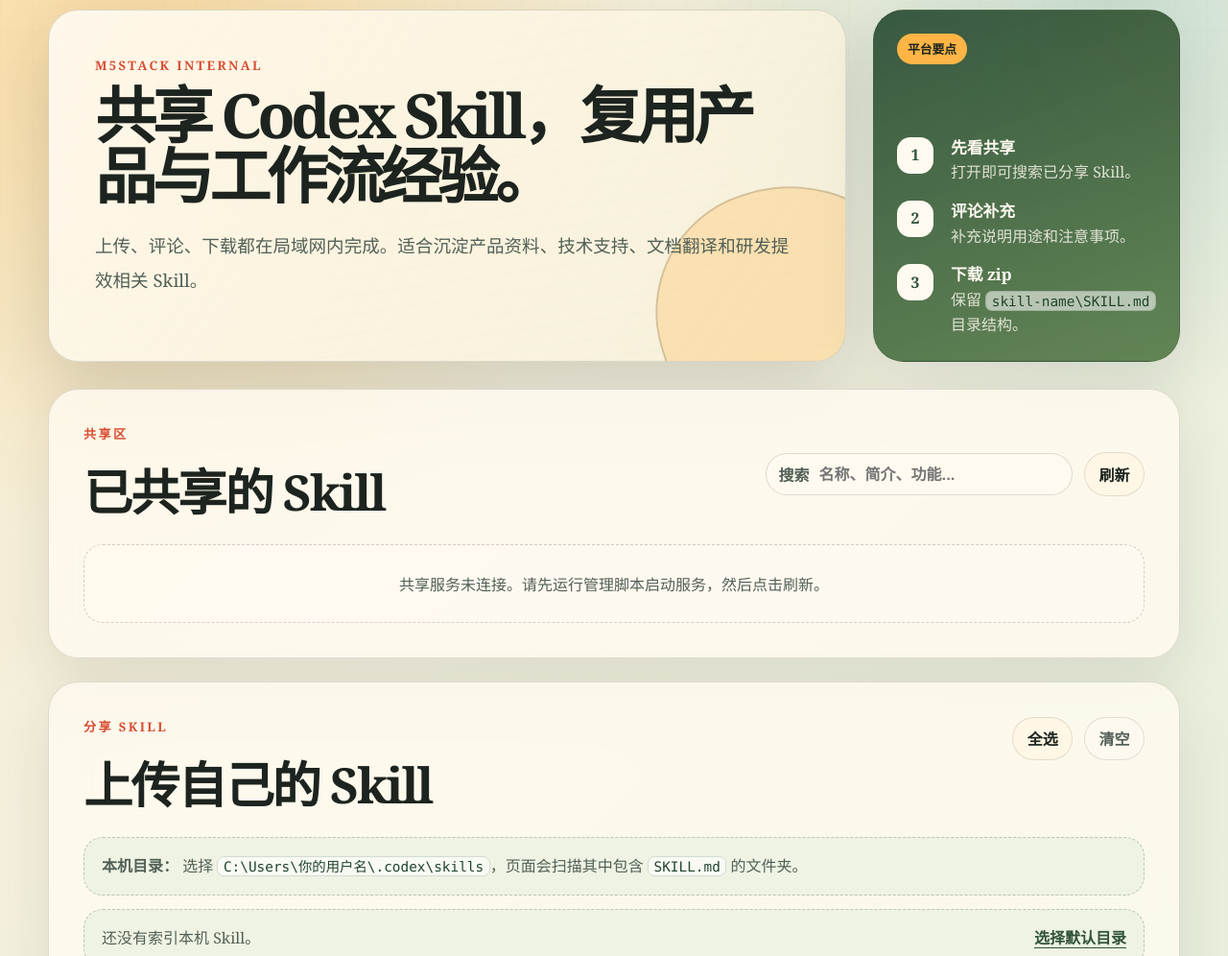
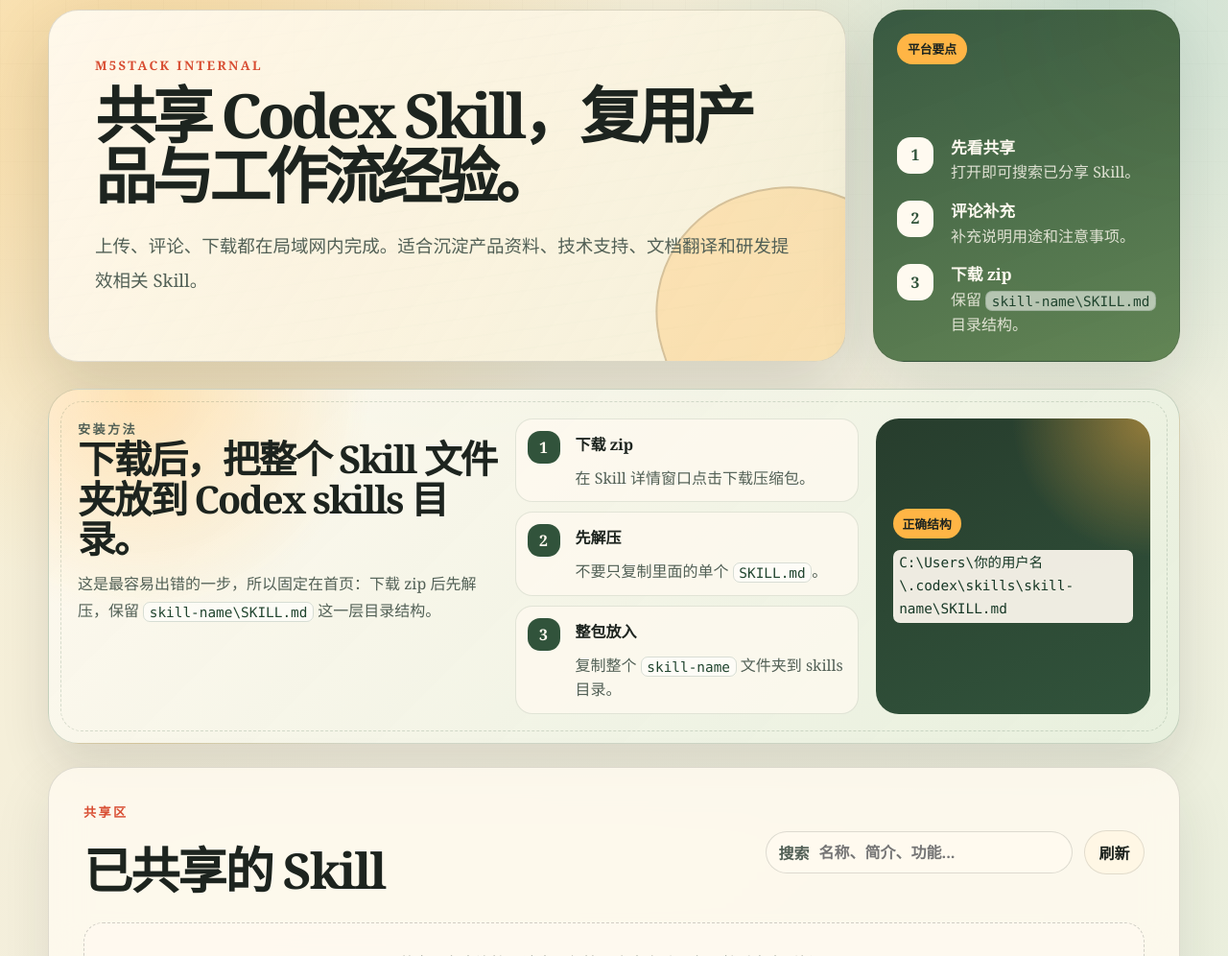
Before and after one commit to yuyun2000/m5stack-skill-hub, a plain HTML site: page public/index.html in a window 1280 px wide. Shown: the part 104-1100 px from the top of the page at 96% size. Drawn offline with Linux system fonts and the light colour scheme; no server answers.

Commit message:
Fix install instructions layout

```diff
--- a/public/index.html
+++ b/public/index.html
@@ -41,6 +41,26 @@
       </header>
 
       <main>
+        <section class="install-home-panel" aria-labelledby="installHomeTitle">
+          <div class="install-home-copy">
+            <p class="eyebrow">安装方法</p>
+            <h2 id="installHomeTitle">下载后，把整个 Skill 文件夹放到 Codex skills 目录。</h2>
+            <p>
+              这是最容易出错的一步，所以固定在首页：下载 zip 后先解压，保留
+              <code>skill-name\SKILL.md</code> 这一层目录结构。
+            </p>
+          </div>
+          <ol class="install-steps" aria-label="安装步骤">
+            <li><strong>下载 zip</strong><span>在 Skill 详情窗口点击下载压缩包。</span></li>
+            <li><strong>先解压</strong><span>不要只复制里面的单个 <code>SKILL.md</code>。</span></li>
+            <li><strong>整包放入</strong><span>复制整个 <code>skill-name</code> 文件夹到 skills 目录。</span></li>
+          </ol>
+          <div class="install-path-card" aria-label="正确安装目录示例">
+            <span>正确结构</span>
+            <code>C:\Users\你的用户名\.codex\skills\skill-name\SKILL.md</code>
+          </div>
+        </section>
+
         <section class="panel library-panel" aria-labelledby="libraryTitle">
           <div class="section-heading library-heading">
             <div>
@@ -124,19 +144,22 @@
               <button class="primary-action" id="downloadZipBtn" type="button">下载 Skill 压缩包</button>
               <button class="danger-action" id="deleteSkillBtn" type="button">从共享区删除</button>
             </div>
-            <p class="install-help">
-              下载后先解压，再把整个 Skill 文件夹放进 <code>C:\Users\你的用户名\.codex\skills</code>。
-            </p>
-            <div class="install-guide" aria-label="安装目录结构说明">
+          </aside>
+          <section class="dialog-install-panel" aria-label="安装目录结构说明">
+            <div>
+              <p class="eyebrow">下载后怎么安装</p>
+              <h3>先解压，再把整个 Skill 文件夹放进 skills 目录。</h3>
+              <p>不要把 <code>SKILL.md</code> 直接放到 <code>.codex\skills</code> 根目录。</p>
+            </div>
+            <div class="install-guide">
               <strong>正确安装结构</strong>
               <code id="installPathExample">C:\Users\你的用户名\.codex\skills\skill-name\SKILL.md</code>
               <pre id="installTree">.codex\skills\
   skill-name\
     SKILL.md
     ...其他文件</pre>
-              <p>不要把 <code>SKILL.md</code> 直接放到 <code>.codex\skills</code> 根目录。</p>
             </div>
-          </aside>
+          </section>
           <div class="detail-main">
             <section class="comments-panel comments-spotlight" aria-labelledby="commentsTitle">
               <div class="comments-head">
--- a/public/styles.css
+++ b/public/styles.css
@@ -392,6 +392,136 @@
   margin-top: 28px;
 }
 
+.install-home-panel {
+  position: relative;
+  display: grid;
+  grid-template-columns: minmax(0, 1.1fr) minmax(280px, 0.9fr) minmax(240px, 0.72fr);
+  gap: 18px;
+  align-items: stretch;
+  border: 1px solid rgba(49, 83, 59, 0.2);
+  border-radius: var(--radius-lg);
+  padding: clamp(22px, 3vw, 30px);
+  background:
+    radial-gradient(circle at 8% 0%, rgba(255, 181, 69, 0.34), transparent 15rem),
+    linear-gradient(135deg, rgba(255, 250, 240, 0.95), rgba(230, 239, 221, 0.9));
+  box-shadow: 0 24px 52px rgba(29, 36, 31, 0.12);
+}
+
+.install-home-panel::before {
+  content: "";
+  position: absolute;
+  inset: 12px;
+  pointer-events: none;
+  border: 1px dashed rgba(49, 83, 59, 0.18);
+  border-radius: calc(var(--radius-lg) - 10px);
+}
+
+.install-home-copy,
+.install-steps,
+.install-path-card {
+  position: relative;
+  z-index: 1;
+}
+
+.install-home-copy h2 {
+  max-width: 720px;
+  margin-bottom: 12px;
+  font-size: clamp(1.65rem, 3.1vw, 2.75rem);
+  line-height: 1.04;
+  letter-spacing: -0.05em;
+}
+
+.install-home-copy p {
+  max-width: 720px;
+  margin-bottom: 0;
+  color: var(--ink-soft);
+  line-height: 1.75;
+}
+
+.install-steps {
+  display: grid;
+  gap: 10px;
+  margin: 0;
+  padding: 0;
+  list-style: none;
+  counter-reset: install-step;
+}
+
+.install-steps li {
+  display: grid;
+  grid-template-columns: 38px minmax(0, 1fr);
+  gap: 12px;
+  align-items: start;
+  border: 1px solid rgba(49, 83, 59, 0.13);
+  border-radius: 18px;
+  padding: 12px;
+  background: rgba(255, 250, 240, 0.72);
+  counter-increment: install-step;
+}
+
+.install-steps li::before {
+  content: counter(install-step);
+  grid-column: 1;
+  grid-row: 1 / span 2;
+  display: grid;
+  width: 34px;
+  height: 34px;
+  place-items: center;
+  border-radius: 13px;
+  color: var(--paper-bright);
+  background: var(--moss);
+  font-weight: 900;
+}
+
+.install-steps strong,
+.install-steps span {
+  grid-column: 2;
+  display: block;
+}
+
+.install-steps strong {
+  grid-row: 1;
+  margin-top: 1px;
+  font-weight: 900;
+}
+
+.install-steps span {
+  grid-row: 2;
+  color: var(--ink-soft);
+  line-height: 1.55;
+}
+
+.install-path-card {
+  display: grid;
+  align-content: center;
+  gap: 12px;
+  border-radius: 24px;
+  padding: 18px;
+  color: var(--paper-bright);
+  background:
+    radial-gradient(circle at 100% 0%, rgba(255, 181, 69, 0.5), transparent 9rem),
+    linear-gradient(160deg, #273d2d, var(--moss));
+}
+
+.install-path-card span {
+  width: max-content;
+  border-radius: 999px;
+  padding: 0.36rem 0.62rem;
+  color: var(--ink);
+  background: var(--citrus);
+  font-weight: 900;
+  font-size: 0.8rem;
+}
+
+.install-path-card code {
+  display: block;
+  overflow-wrap: anywhere;
+  border-color: rgba(255, 250, 240, 0.24);
+  color: #173826;
+  background: rgba(255, 250, 240, 0.92);
+  line-height: 1.65;
+}
+
 .panel {
   padding: clamp(22px, 4vw, 36px);
 }
@@ -769,11 +899,19 @@
 
 .dialog-layout {
   display: grid;
-  grid-template-columns: 320px minmax(0, 1fr);
+  grid-template-columns: 330px minmax(0, 1fr);
+  grid-template-rows: auto minmax(0, 1fr);
   min-height: 640px;
+  max-height: min(820px, calc(100vh - 28px));
 }
 
 .dialog-side {
+  grid-column: 1;
+  grid-row: 1 / span 2;
+  display: flex;
+  flex-direction: column;
+  min-height: 0;
+  overflow: auto;
   padding: 30px;
   color: var(--paper-bright);
   background:
@@ -822,10 +960,40 @@
   font-size: 0.9rem;
 }
 
+.dialog-install-panel {
+  position: relative;
+  grid-column: 2;
+  grid-row: 1;
+  z-index: 2;
+  display: grid;
+  grid-template-columns: minmax(0, 0.92fr) minmax(280px, 1fr);
+  gap: 18px;
+  align-items: start;
+  border-bottom: 1px solid rgba(49, 83, 59, 0.16);
+  padding: 28px 42px;
+  color: var(--paper-bright);
+  background:
+    radial-gradient(circle at 8% 0%, rgba(255, 181, 69, 0.34), transparent 14rem),
+    linear-gradient(145deg, #294233, var(--moss));
+  box-shadow: 0 16px 30px rgba(29, 36, 31, 0.12);
+}
+
+.dialog-install-panel h3 {
+  margin: 0 0 10px;
+  font-size: clamp(1.35rem, 2.4vw, 2rem);
+  line-height: 1.08;
+  letter-spacing: -0.04em;
+}
+
+.dialog-install-panel p {
+  margin: 0;
+  color: rgba(255, 250, 240, 0.78);
+  line-height: 1.7;
+}
+
 .install-guide {
   display: grid;
   gap: 10px;
-  margin-top: 16px;
   border: 1px solid rgba(255, 250, 240, 0.16);
   border-radius: 18px;
   padding: 14px;
@@ -840,6 +1008,7 @@
   display: block;
   overflow-wrap: anywhere;
   color: #173826;
+  background: rgba(255, 250, 240, 0.9);
 }
 
 .install-guide pre {
@@ -861,8 +1030,10 @@
 }
 
 .detail-main {
+  grid-column: 2;
+  grid-row: 2;
   overflow: auto;
-  max-height: min(820px, calc(100vh - 28px));
+  min-height: 0;
   background: rgba(255, 250, 240, 0.92);
 }
 
@@ -1114,8 +1285,20 @@
 
 @media (max-width: 900px) {
   .hero-grid,
+  .dialog-layout,
+  .install-home-panel,
+  .dialog-install-panel {
+    grid-template-columns: 1fr;
+  }
+
   .dialog-layout {
-    grid-template-columns: 1fr;
+    grid-template-areas:
+      "install"
+      "side"
+      "detail";
+    grid-template-rows: auto;
+    min-height: 0;
+    max-height: none;
   }
 
   .quick-card {
@@ -1127,13 +1310,22 @@
   }
 
   .dialog-side {
+    grid-area: side;
     padding-right: 72px;
+    max-height: none;
   }
 
   .detail-main {
+    grid-area: detail;
+    overflow: visible;
     max-height: none;
   }
 
+  .dialog-install-panel {
+    grid-area: install;
+  }
+
+  .dialog-install-panel,
   .markdown-preview,
   .comments-panel,
   .updates-panel {
@@ -1166,8 +1358,18 @@
   }
 
   .hero-copy,
-  .panel {
+  .panel,
+  .install-home-panel {
     border-radius: 24px;
+  }
+
+  .install-home-panel {
+    gap: 14px;
+    padding: 20px;
+  }
+
+  .install-home-panel::before {
+    display: none;
   }
 
   .hero-actions,
```
